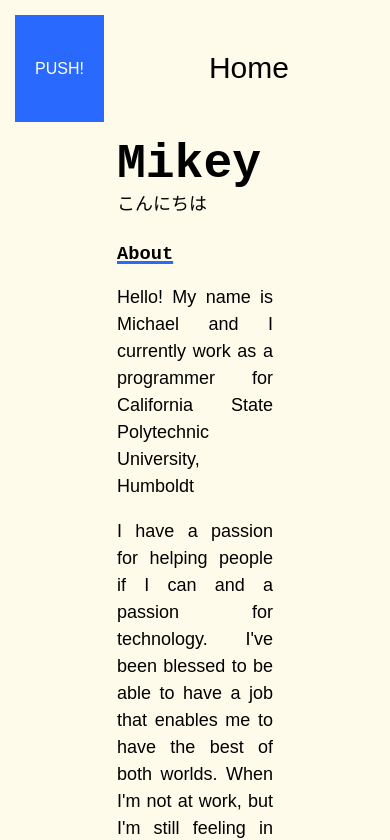
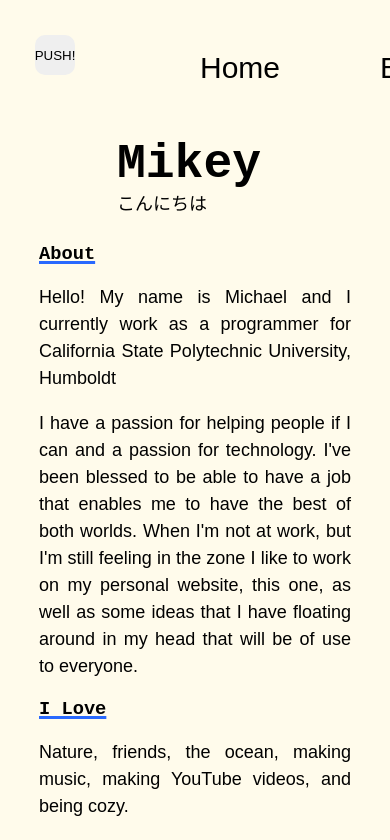
Before and after one commit to shpoopdy/Webby, a Next.js app: page / in a window 390 px wide. Shown: the top 840 px of the page. Built offline with nearby package versions, Linux system fonts and the light colour scheme.

Commit message:
Add light and dark to media query.

```diff
--- a/app/globals.css
+++ b/app/globals.css
@@ -108,7 +108,11 @@ a:visited {
 */
 
 @media (max-width: 768px) {
-  .mainContain {
+  #light .mainContain {
+    width: 80%;
+  }
+
+  #dark .mainContain {
     width: 80%;
   }
 
@@ -118,14 +122,15 @@ a:visited {
 }
 
 .theme-toggle {
-  margin: 15px;
-  background-color: var(--clr-accent4);
-  color: var(--clr-fontLight);
+  margin: 35px;
+  display: flex;
+  width: 40px;
+  height: 40px;
+  justify-content: center;
+  line-height: 40px;
   border: none;
-  padding: 10px 20px;
+  border-radius: 25%;
   cursor: pointer;
-  font-family: var(--ff-primary);
-  font-size: var(--fs-body);
 }
 
 
```
